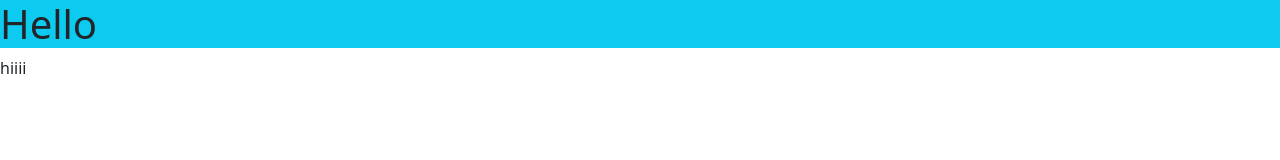
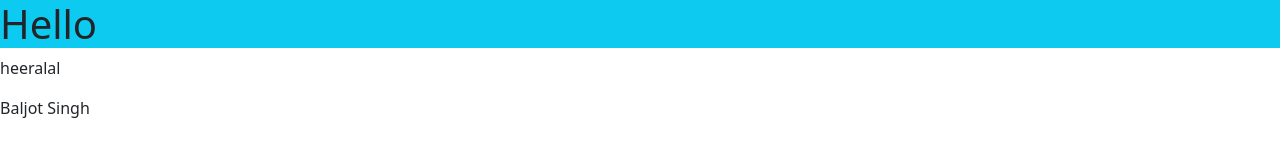
Before and after one commit to Heeralal-7/TeamPractice, a plain HTML site: page index.html in a window 1280 px wide. Drawn offline with nearby package versions, Linux system fonts and the light colour scheme.

Commit message:
baljot's update

```diff
--- a/index.html
+++ b/index.html
@@ -9,7 +9,8 @@
   <body>
 
     <h1 class="bg-info">Hello</h1>
-    <p>hiiii</p>
+    <p>heeralal</p>
+    <p>Baljot Singh</p>
     <script src="https://cdn.jsdelivr.net/npm/bootstrap@5.3.6/dist/js/bootstrap.bundle.min.js" integrity="sha384-j1CDi7MgGQ12Z7Qab0qlWQ/Qqz24Gc6BM0thvEMVjHnfYGF0rmFCozFSxQBxwHKO" crossorigin="anonymous"></script>
   </body>
 </html>
```
